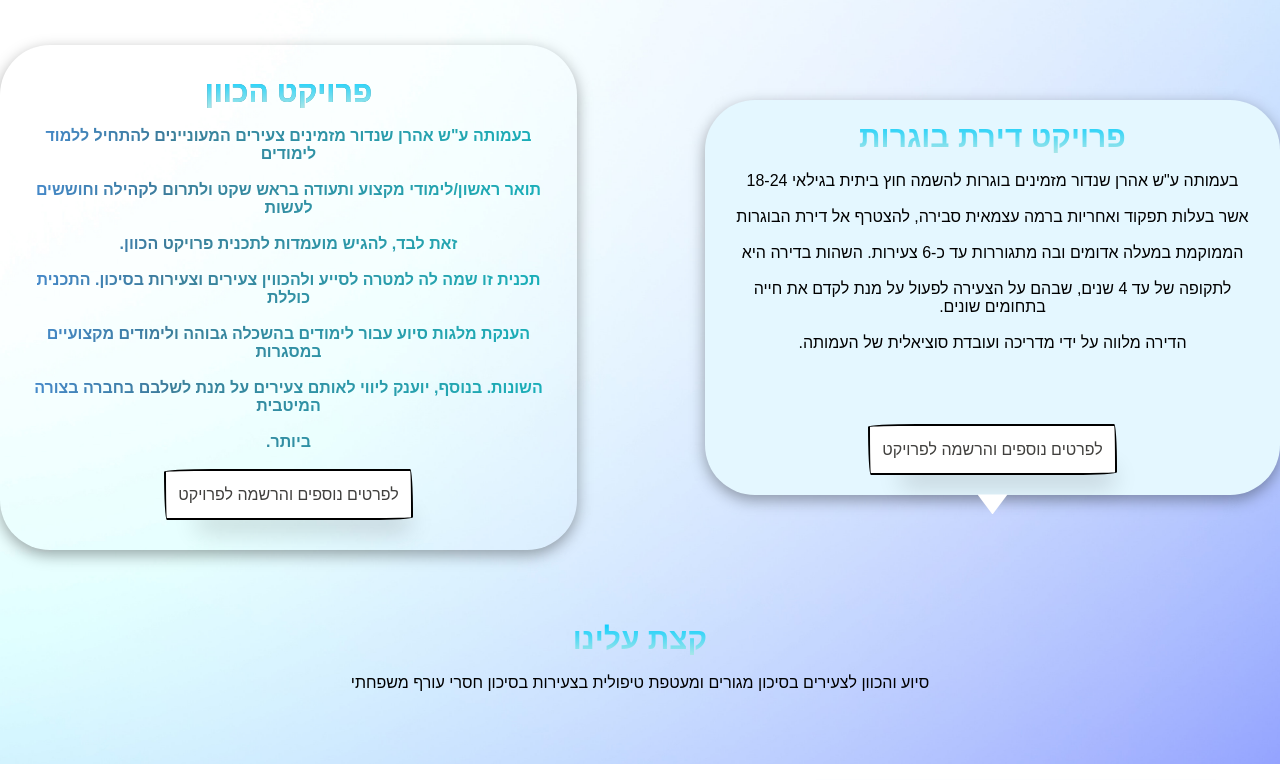
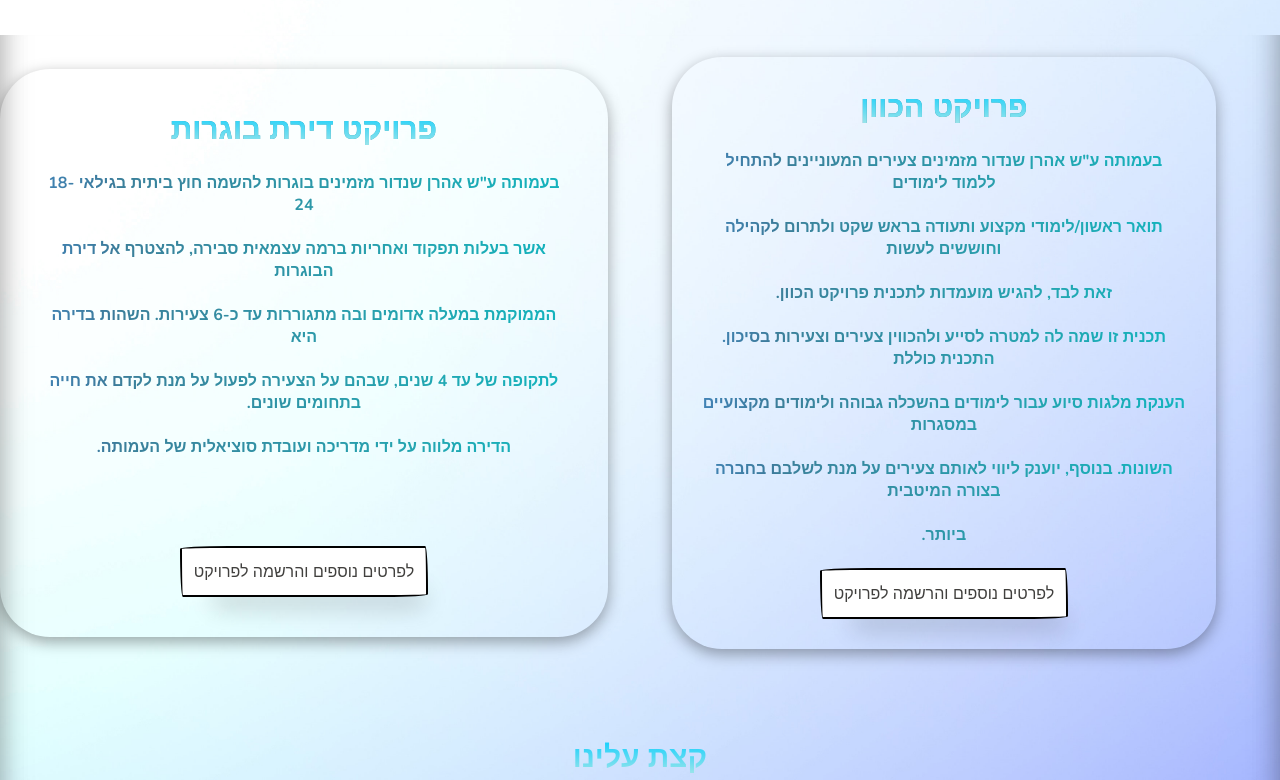
Before and after one commit to ijkode/shandor-project, a React (Create React App) app: page / in a window 1280 px wide. Shown: the part 400-1180 px from the top of the page. Built offline with nearby package versions, Linux system fonts and the light colour scheme; no server answers; a web font is replaced by a local one.

Commit message:
more ui improvement

```diff
--- a/src/App.css
+++ b/src/App.css
@@ -1,5 +1,6 @@
 @import url(http://fonts.googleapis.com/earlyaccess/alefhebrew.css);
 .App {
+  min-height: 100vh;
   text-align: center;
 }
 
@@ -366,6 +367,14 @@ h3 {
   touch-action: manipulation;
 }
 
+.allThePage {
+  min-height: 100vh;
+  box-shadow: rgba(0, 0, 0, 0.17) 0px -23px 25px 0px inset,
+    rgba(0, 0, 0, 0.15) 0px -36px 30px 0px inset,
+    rgba(0, 0, 0, 0.1) 0px -79px 40px 0px inset, rgba(0, 0, 0, 0.06) 0px 2px 1px,
+    rgba(0, 0, 0, 0.09) 0px 4px 2px, rgba(0, 0, 0, 0.09) 0px 8px 4px,
+    rgba(0, 0, 0, 0.09) 0px 16px 8px, rgba(0, 0, 0, 0.09) 0px 32px 16px;
+}
 .button-55:hover {
   box-shadow: rgba(0, 0, 0, 0.3) 2px 8px 8px -5px;
   transform: translate3d(0, 2px, 0);
@@ -374,7 +383,8 @@ h3 {
 .button-55:focus {
   box-shadow: rgba(0, 0, 0, 0.3) 2px 8px 4px -6px;
 }
-
+.admin {
+}
 .footer {
   display: table-footer-group;
   left: 0;
@@ -848,10 +858,13 @@ fieldset legend {
 }
 
 .Admin {
-  justify-content: center;
-}
-* {
-  font-family: sans-serif; /* Change your font family */
+  /* justify-content: center; */
+  min-height: 100vh;
+  box-shadow: rgba(0, 0, 0, 0.17) 0px -23px 25px 0px inset,
+    rgba(0, 0, 0, 0.15) 0px -36px 30px 0px inset,
+    rgba(0, 0, 0, 0.1) 0px -79px 40px 0px inset, rgba(0, 0, 0, 0.06) 0px 2px 1px,
+    rgba(0, 0, 0, 0.09) 0px 4px 2px, rgba(0, 0, 0, 0.09) 0px 8px 4px,
+    rgba(0, 0, 0, 0.09) 0px 16px 8px, rgba(0, 0, 0, 0.09) 0px 32px 16px;
 }
 
 .test {
@@ -1060,3 +1073,11 @@ fieldset legend {
 .button-68:hover {
   box-shadow: rgba(39, 174, 96, 0.2) 0 6px 12px;
 }
+
+.about {
+  box-shadow: rgba(0, 0, 0, 0.17) 0px -23px 25px 0px inset,
+    rgba(0, 0, 0, 0.15) 0px -36px 30px 0px inset,
+    rgba(0, 0, 0, 0.1) 0px -79px 40px 0px inset, rgba(0, 0, 0, 0.06) 0px 2px 1px,
+    rgba(0, 0, 0, 0.09) 0px 4px 2px, rgba(0, 0, 0, 0.09) 0px 8px 4px,
+    rgba(0, 0, 0, 0.09) 0px 16px 8px, rgba(0, 0, 0, 0.09) 0px 32px 16px;
+}
--- a/src/AssistanceProject.jsx
+++ b/src/AssistanceProject.jsx
@@ -95,12 +95,13 @@ export function AssistanceProject() {
               <br />
             </div>
           </div>
+          <br />
+          <button className="button-55" onClick={nav}>
+            להתחברות לחץ כאן
+          </button>
 
           <div class="SubmitRequest"></div>
         </div>
-        <button className="button-55" onClick={nav}>
-          להתחברות לחץ כאן
-        </button>
       </div>
     );
   }
--- a/src/HomePage.jsx
+++ b/src/HomePage.jsx
@@ -41,7 +41,7 @@ const HomePage = () => {
       <div class="about">
         <br></br>
         <div class="bothProjects">
-          <div class="tooltip">
+          <div class="Habitant">
             <h2>פרויקט דירת בוגרות</h2>
             <p />
             <br />
@@ -102,9 +102,9 @@ const HomePage = () => {
         <br></br>
         <br></br>
         <br></br>
-        <h2>קצת עלינו</h2>
-        <br></br>
-        <div>
+        <div className="aboutUs">
+          <h2>קצת עלינו</h2>
+          <br></br>
           סיוע והכוון לצעירים בסיכון מגורים ומעטפת טיפולית בצעירות בסיכון חסרי
           עורף משפחתי
         </div>
```
